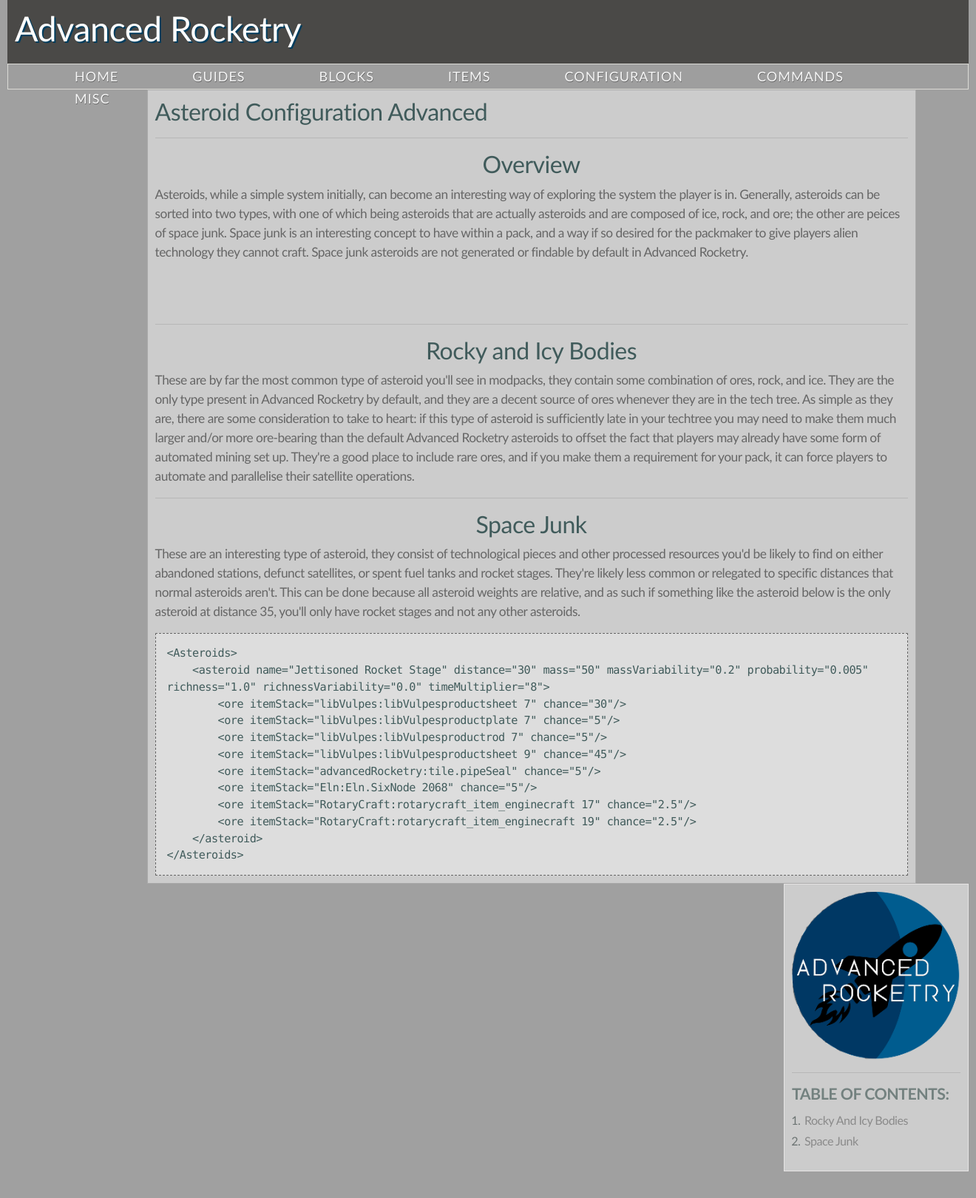
After one commit to Advanced-Rocketry/AdvancedRocketryDoc, a PHP site: page /guides/Asteroids.php in a window 1320 px wide. The commit adds this page. Shown: the whole page at 74% size. Run offline with PHP 8.4, Linux system fonts and the light colour scheme; grey boxes are pictures that could not be loaded.

Commit message:
The start of a "packmakers" section on the wiki
Adds some tips for planetDefs, for sprucing up planets
Adds some tips for Asteroids, for making them more interesting

```diff
--- /dev/null
+++ b/AdvancedRocketry/guides/Asteroids.php
@@ -0,0 +1,37 @@
+<?php
+    $title = 'Asteroid Configuration Advanced';
+
+    $mainContent = '<h2>'.$title.'</h2><hr><center><h2>Overview</h2></center><p>Asteroids, while a simple system initially, can become an interesting way of exploring the system the player is in. Generally, asteroids can be sorted into two types, with one of which being asteroids that are actually asteroids and are composed of ice, rock, and ore; the other are peices of space junk. Space junk is an interesting concept to have within a pack, and a way if so desired for the packmaker to give players alien technology they cannot craft. Space junk asteroids are not generated or findable by default in Advanced Rocketry.</p>
+    <br><br>
+    <a name="asteroids"></a>
+    <hr>
+    <center><h2>Rocky and Icy Bodies</h2></center>
+    <p>These are by far the most common type of asteroid you\'ll see in modpacks, they contain some combination of ores, rock, and ice. They are the only type present in Advanced Rocketry by default, and they are a decent source of ores whenever they are in the tech tree. As simple as they are, there are some consideration to take to heart: if this type of asteroid is sufficiently late in your techtree you may need to make them much larger and/or more ore-bearing than the default Advanced Rocketry asteroids to offset the fact that players may already have some form of automated mining set up. They\'re a good place to include rare ores, and if you make them a requirement for your pack, it can force players to automate and parallelise their satellite operations.</p>
+    <a name="derelicts"></a>
+    <hr>
+    <center><h2>Space Junk</h2></center>
+    <p>These are an interesting type of asteroid, they consist of technological pieces and other processed resources you\'d be likely to find on either abandoned stations, defunct satellites, or spent fuel tanks and rocket stages. They\'re likely less common or relegated to specific distances that normal asteroids aren\'t. This can be done because all asteroid weights are relative, and as such if something like the asteroid below is the only asteroid at distance 35, you\'ll only have rocket stages and not any other asteroids.</p>
+    <div style="border-width: 1px; border-style: dashed; padding: 15px; background-color: #DDD; overflow: auto">
+    <code>
+    <div style="width:100%">
+    &#60;Asteroids&#62;<br />
+    &nbsp;&nbsp;&nbsp;&nbsp;&#60;asteroid name="Jettisoned Rocket Stage" distance="30" mass="50" massVariability="0.2" probability="0.005" richness="1.0" richnessVariability="0.0" timeMultiplier="8"&#62;<br />
+    &nbsp;&nbsp;&nbsp;&nbsp;&nbsp;&nbsp;&nbsp;&nbsp;&#60;ore itemStack="libVulpes:libVulpesproductsheet 7" chance="30"/&#62;<br />
+    &nbsp;&nbsp;&nbsp;&nbsp;&nbsp;&nbsp;&nbsp;&nbsp;&#60;ore itemStack="libVulpes:libVulpesproductplate 7" chance="5"/&#62;<br />
+    &nbsp;&nbsp;&nbsp;&nbsp;&nbsp;&nbsp;&nbsp;&nbsp;&#60;ore itemStack="libVulpes:libVulpesproductrod 7" chance="5"/&#62;<br />
+    &nbsp;&nbsp;&nbsp;&nbsp;&nbsp;&nbsp;&nbsp;&nbsp;&#60;ore itemStack="libVulpes:libVulpesproductsheet 9" chance="45"/&#62;<br />
+    &nbsp;&nbsp;&nbsp;&nbsp;&nbsp;&nbsp;&nbsp;&nbsp;&#60;ore itemStack="advancedRocketry:tile.pipeSeal" chance="5"/&#62;<br />
+    &nbsp;&nbsp;&nbsp;&nbsp;&nbsp;&nbsp;&nbsp;&nbsp;&#60;ore itemStack="Eln:Eln.SixNode 2068" chance="5"/&#62;<br />
+    &nbsp;&nbsp;&nbsp;&nbsp;&nbsp;&nbsp;&nbsp;&nbsp;&#60;ore itemStack="RotaryCraft:rotarycraft_item_enginecraft 17" chance="2.5"/&#62;<br />
+    &nbsp;&nbsp;&nbsp;&nbsp;&nbsp;&nbsp;&nbsp;&nbsp;&#60;ore itemStack="RotaryCraft:rotarycraft_item_enginecraft 19" chance="2.5"/&#62;<br />
+    &nbsp;&nbsp;&nbsp;&nbsp;&#60;/asteroid&#62;<br />
+    &#60;/Asteroids&#62;<br />
+    </div></code></div>';
+
+    $infoBarContent = '<h3>Table of Contents:</h3>
+    <ol style="padding-left:15px;">
+    <li><a href="#asteroids">Rocky And Icy Bodies</a></li>
+    <li><a href="#derelicts">Space Junk</a></li>
+    </ol>';
+    include($_SERVER["DOCUMENT_ROOT"].'/AdvancedRocketry/templateIndex.php');
+?>
--- a/AdvancedRocketry/guides/index.php
+++ b/AdvancedRocketry/guides/index.php
@@ -6,10 +6,15 @@
 <p>To reach distant planets, you will need to work through four phases:
 </p>
 <ul>
+<li>Basic Advanced Rocketry Mechanics </li>
 <li><img class="icon" src="../img/rocket_icon.png"> <a href="RecommendedProgression.php">Infrastructure</a> - Machines and Manufacturing</li>
 <li><img class="icon" src="../img/rocket_icon.png"> <a href="Rockets.php">Rockets</a> - Prepping, Building and Launching Rockets</li>
 <li><img class="icon" src="../img/rocket_icon.png"> <a href="Missions.php">Mission Control</a> - Satellites, Data and Mining Missions</li>
 <li><img class="icon" src="../img/rocket_icon.png"> <a href="BuildingSpaceStation.php">Intergalactic Travel</a> - Building a Space Station, Exploration and Travel</li>
+<li>Pack Creation & Other Advanced Topics</li>
+<li><img class="icon" src="../img/rocket_icon.png"> <a href="ARNative.php">Making Interesting Planets</a> - Advanced Rocketry Native Options</li>
+<li><img class="icon" src="../img/rocket_icon.png"> <a href="ARExtended.php">Making Interesting Planets</a> - Extending AR With Other Mods</li>
+<li><img class="icon" src="../img/rocket_icon.png"> <a href="Asteroids.php">Making Interesting Asteroids</a></li>
 </ul>';
 
     $infoBarContent = 'Advanced Rocketry Concepts';
```
Also changed, not shown: AdvancedRocketry/guides/ARExtended.php (added, +40 -0 lines), AdvancedRocketry/guides/ARNative.php (added, +33 -0 lines), AdvancedRocketry/img/ferric_sand_processing.png (added), AdvancedRocketry/img/geothermal_vent.png (added), AdvancedRocketry/img/luma_plains.png (added).
